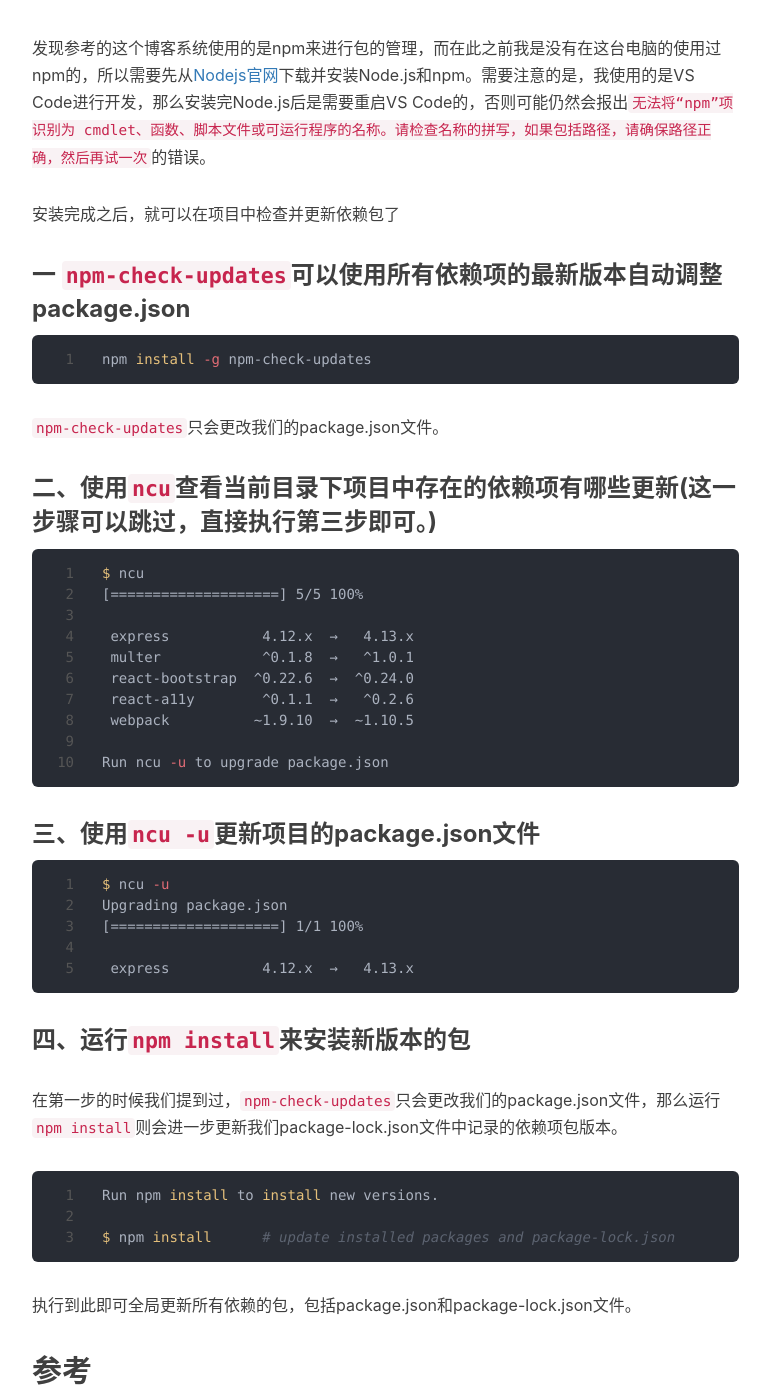
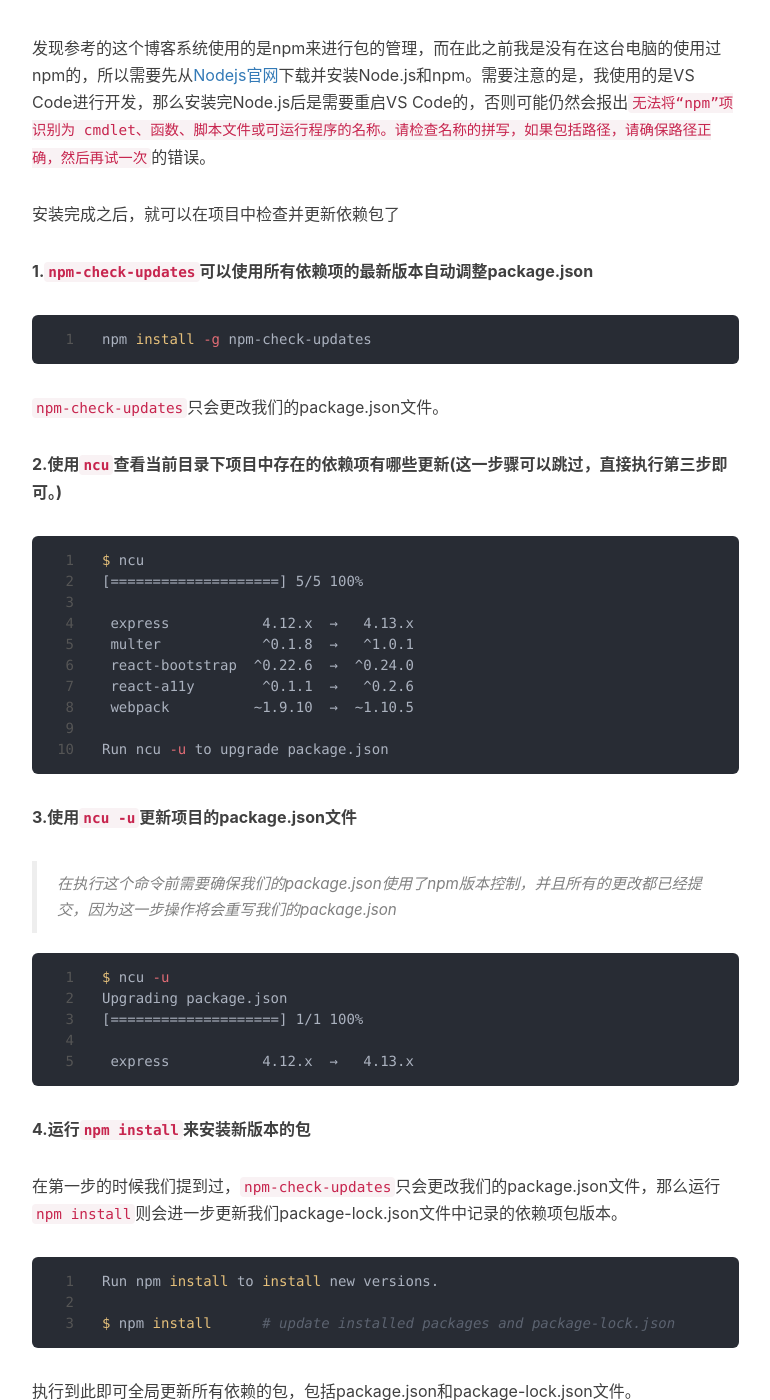
Before and after one commit to realZhangChi/realZhangChi.github.io, a Jekyll site: the page built from _posts/2019-06-30-update-npm-package.md, in a window 1280 px wide and 1400 px high, scrolled down 484 px. Shown: the whole window, without its empty margins (233-1003 px from the left). Built offline with Jekyll 4.4.1, drawn with Linux system fonts in a browser that asks for light colours; nearby versions of some CDN libraries; comment, search, counter and statistics services are not loaded.

Commit message:
调整标题样式增加部分内容

````diff
--- a/_posts/2019-06-30-update-npm-package.md
+++ b/_posts/2019-06-30-update-npm-package.md
@@ -19,7 +19,7 @@ tags:
 
 安装完成之后，就可以在项目中检查并更新依赖包了
 
-### 一 `npm-check-updates`可以使用所有依赖项的最新版本自动调整package.json
+**1.`npm-check-updates`可以使用所有依赖项的最新版本自动调整package.json**
 
 ``` shell
 npm install -g npm-check-updates
@@ -27,7 +27,7 @@ npm install -g npm-check-updates
 
 `npm-check-updates`只会更改我们的package.json文件。
 
-### 二、使用`ncu`查看当前目录下项目中存在的依赖项有哪些更新(这一步骤可以跳过，直接执行第三步即可。)
+**2.使用`ncu`查看当前目录下项目中存在的依赖项有哪些更新(这一步骤可以跳过，直接执行第三步即可。)**
 
 ``` shell
 $ ncu
@@ -42,7 +42,9 @@ $ ncu
 Run ncu -u to upgrade package.json
 ```
 
-### 三、使用`ncu -u`更新项目的package.json文件
+**3.使用`ncu -u`更新项目的package.json文件**
+
+> 在执行这个命令前需要确保我们的package.json使用了npm版本控制，并且所有的更改都已经提交，因为这一步操作将会重写我们的package.json
 
 ``` shell
 $ ncu -u
@@ -52,7 +54,7 @@ Upgrading package.json
  express           4.12.x  →   4.13.x
 ```
 
-### 四、运行`npm install`来安装新版本的包
+**4.运行`npm install`来安装新版本的包**
 
 在第一步的时候我们提到过，`npm-check-updates`只会更改我们的package.json文件，那么运行`npm install`则会进一步更新我们package-lock.json文件中记录的依赖项包版本。
 
````
